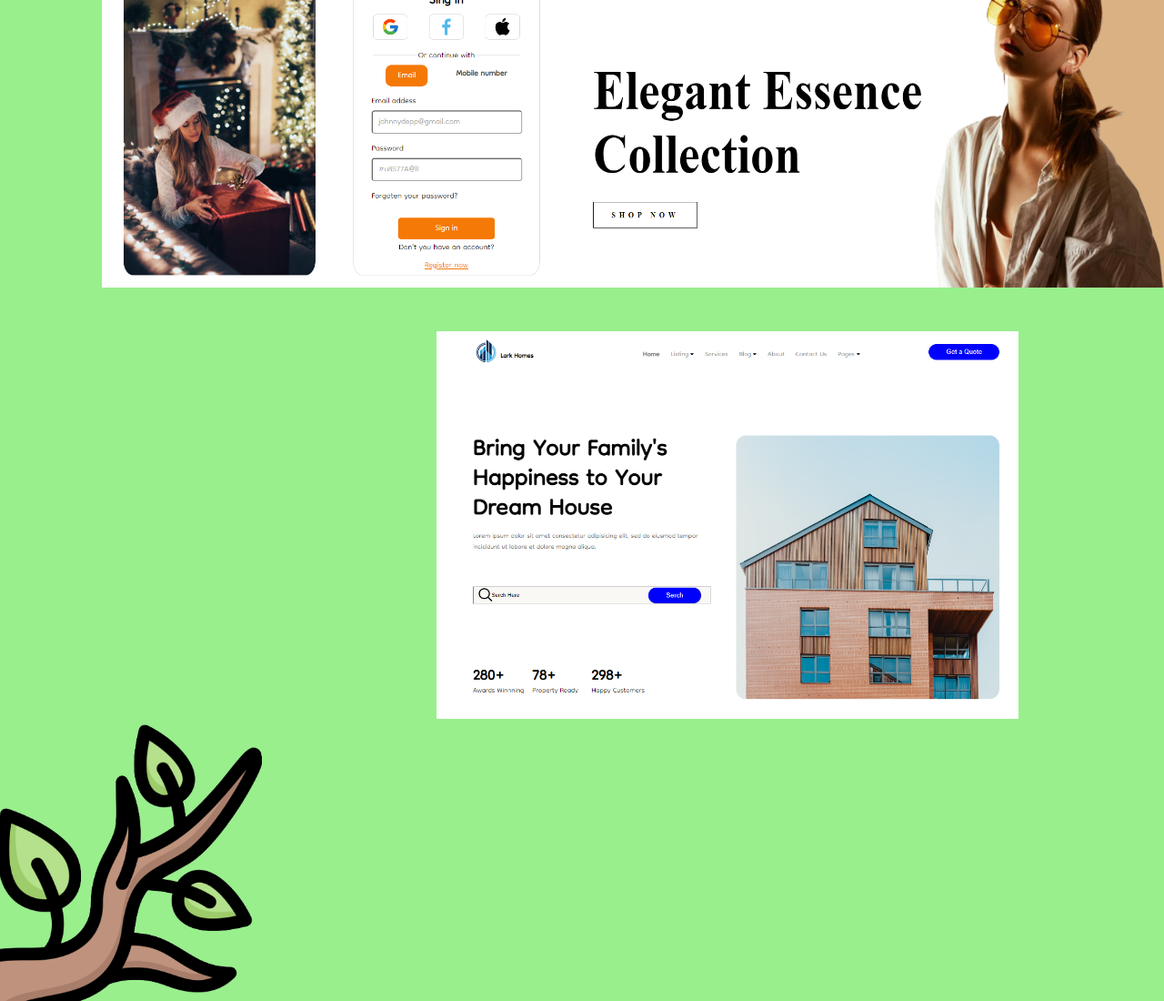
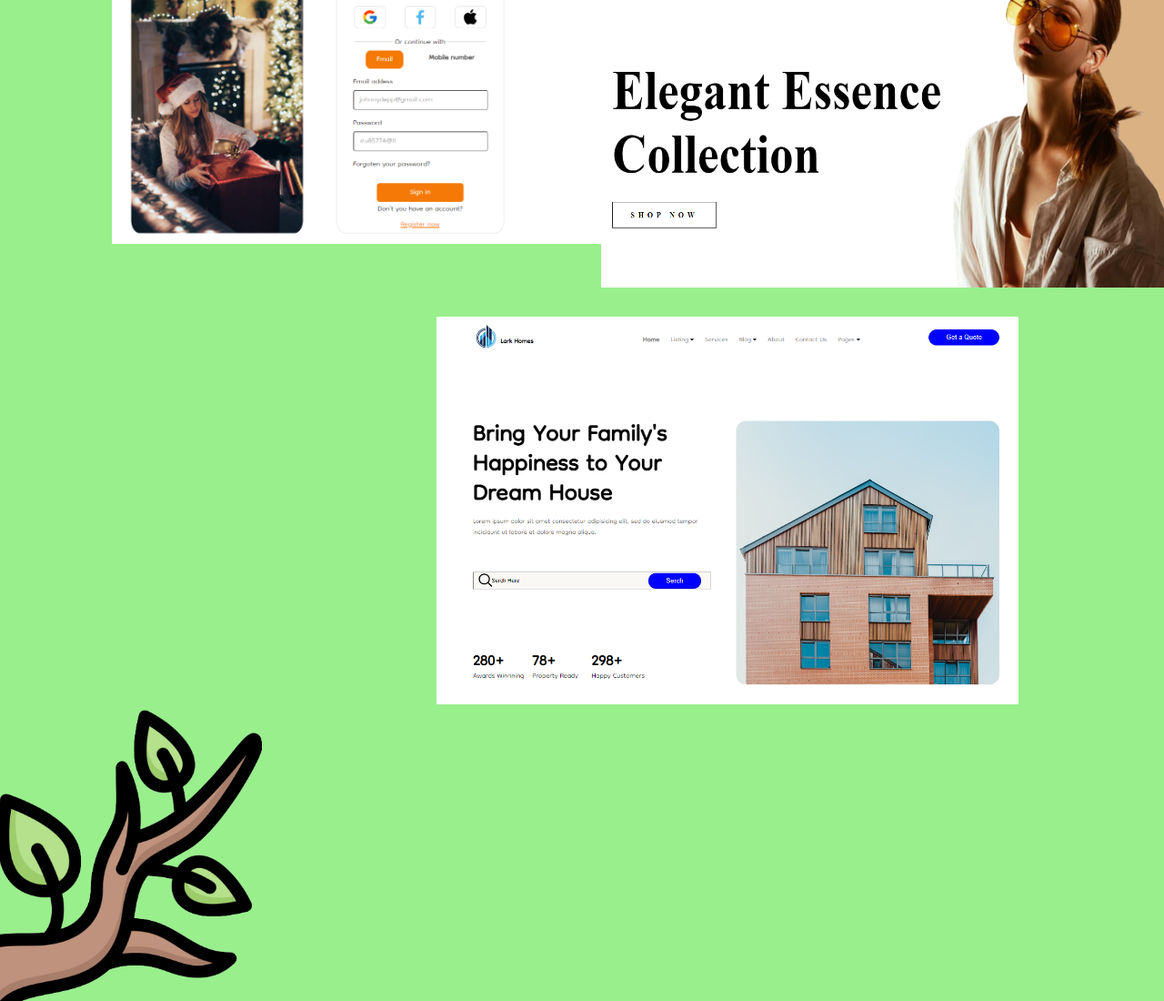
Before and after one commit to noeliafalkiewicz/TPFinal-ReactVite, a React (Vite) app: page / in a window 1280 px wide. Shown: the part 2059-3159 px from the top of the page at 91% size. Built offline with nearby package versions, Linux system fonts and the light colour scheme.

Commit message:
cambios responsive mis trabajos

```diff
--- a/src/componentes/Work.css
+++ b/src/componentes/Work.css
@@ -24,7 +24,7 @@
 
 
 .Tp1{
-    width: 38rem;
+    width: 35rem;
     margin-left: -3rem;
     margin-top: 2rem;
 
@@ -148,7 +148,7 @@
 
   .Caja1{
    width: 25rem;
-   height: 25rem;
+   height: 22rem;
    display: flex;
 }
 @media (min-width:769px) and (max-width:1279px){
@@ -168,8 +168,8 @@
  }
 
  .Caja2{
-   height: 20rem;
-   width: 25rem;
+   height: 18rem;
+   width: 23rem;
 }
 @media (min-width:769px) and (max-width:1279px){
    .Caja2{
@@ -193,6 +193,7 @@
  .Caja3{
    width: 25rem;
    height: 25rem;
+   margin-top: 2rem;
 }
 @media (min-width:769px) and (max-width:1279px){
    .Caja3{
```
